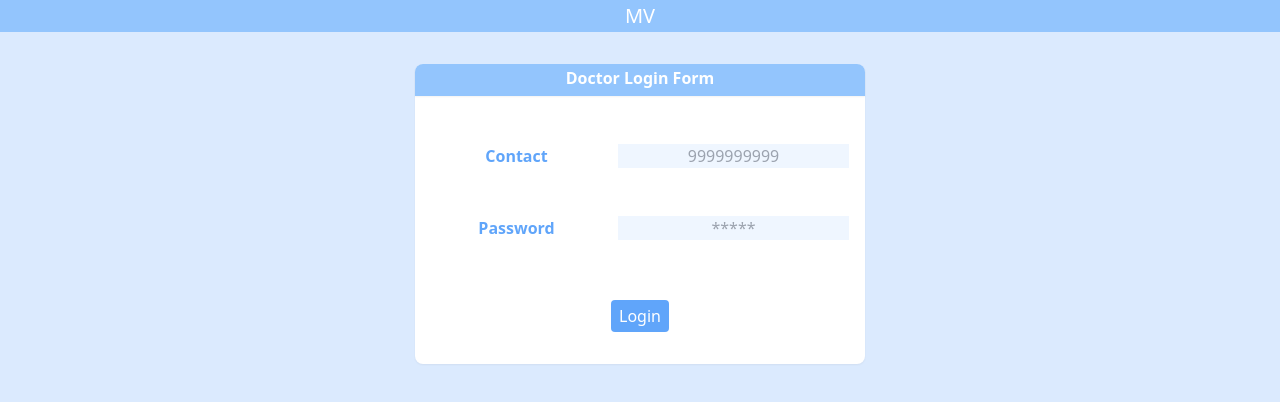
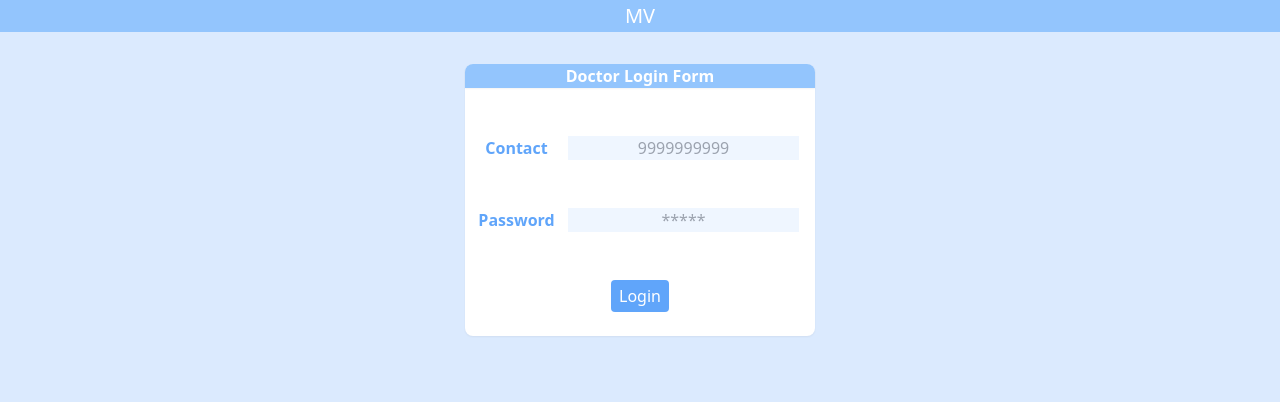
Before and after one commit to Kaushal-Saraf/Med_Vendors, a Next.js app: page /Doctor/Doctorlogin in a window 1280 px wide. Shown: the top 402 px of the page. Built offline with nearby package versions, Linux system fonts and the light colour scheme.

Commit message:
updated patient signin

```diff
--- a/app/Doctor/Doctorlogin/page.js
+++ b/app/Doctor/Doctorlogin/page.js
@@ -4,17 +4,17 @@ import React from 'react'
 const page = () => {
   return (
     <>
-    <form className='w-[450px] h-[300px] bg-white my-8 mx-auto rounded-lg shadow-sm'>
-      <h1 className='text-center bg-blue-300 h-8 text-white py-0.5 font-bold rounded-t-lg shadow-sm'>Doctor Login Form</h1>
+    <form className='w-[350px] pb-6 bg-white my-8 mx-auto rounded-lg shadow-sm'>
+      <h1 className='text-center bg-blue-300 text-white font-bold rounded-t-lg shadow-sm'>Doctor Login Form</h1>
       <div className='flex my-12 px-2 w-full'>
-      <p className='flex-1 text-center text-blue-400 font-semibold'>Contact</p>
+      <label htmlFor='contact' className='flex-1 text-center text-blue-400 font-semibold'>Contact</label>
       <input type='text' placeholder='9999999999' className='flex-1 text-center mx-2 bg-blue-50 focus:outline-blue-400 text-blue-400'></input>
       </div>
       <div className='flex my-12 px-2 w-full'>
-      <p className='flex-1 text-center text-blue-400 font-semibold'>Password</p>
+      <label htmlFor='password' className='flex-1 text-center text-blue-400 font-semibold'>Password</label>
       <input type='password' placeholder='*****' className='flex-1 text-center mx-2 bg-blue-50 focus:outline-blue-400 text-blue-400'></input>
       </div>
-      <div className='flex w-full justify-center my-[60px]'>
+      <div className='flex w-full justify-center'>
       <button className='text-center bg-blue-400 px-2 py-1 rounded text-white'>Login</button>
       </div>
       </form>
--- a/helper/axioshelper.js
+++ b/helper/axioshelper.js
@@ -1,4 +1,4 @@
 const { default: axios } = require("axios");
 export const httpAxios = axios.create({
-    baseURL:process.env.Base_URL
+    baseURL:process.env.OTHERBASE_URL
 })
```
Also changed, not shown: 1 other file (tests, documents, lock files or other folders).
